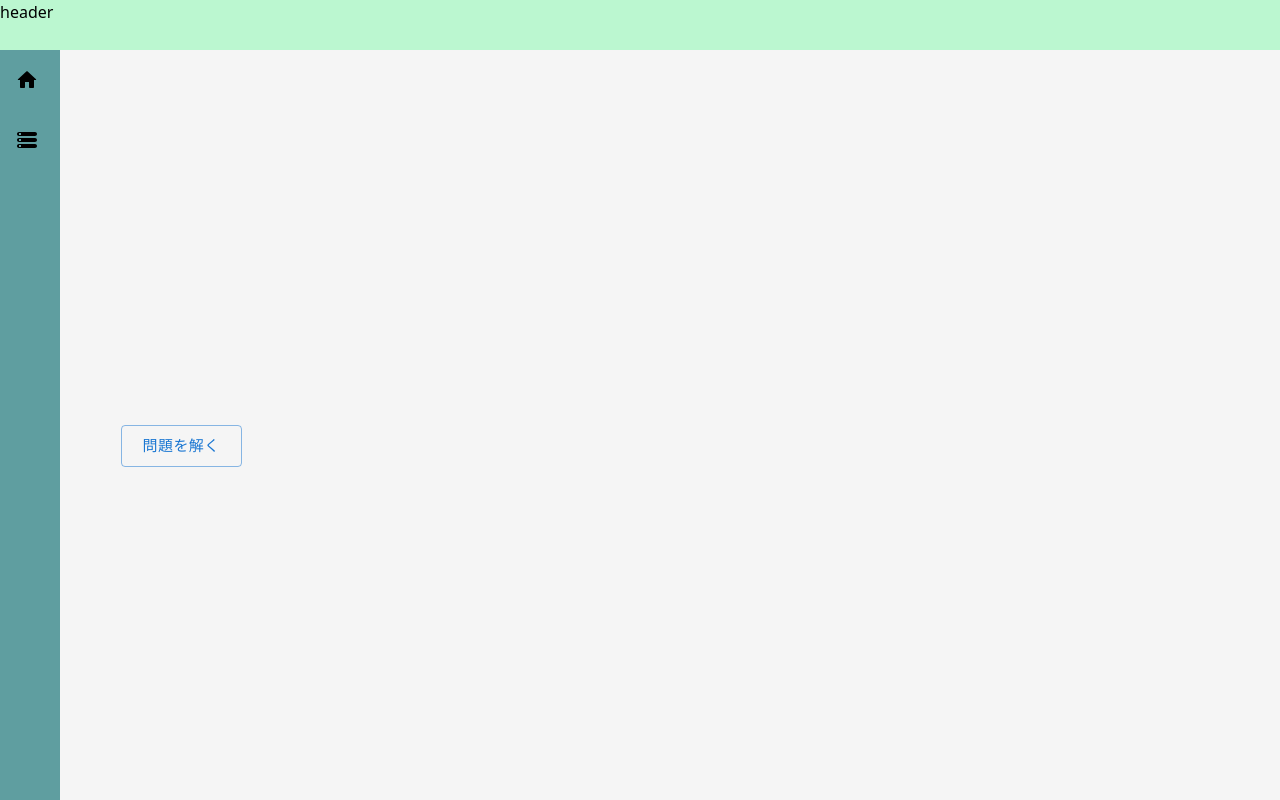
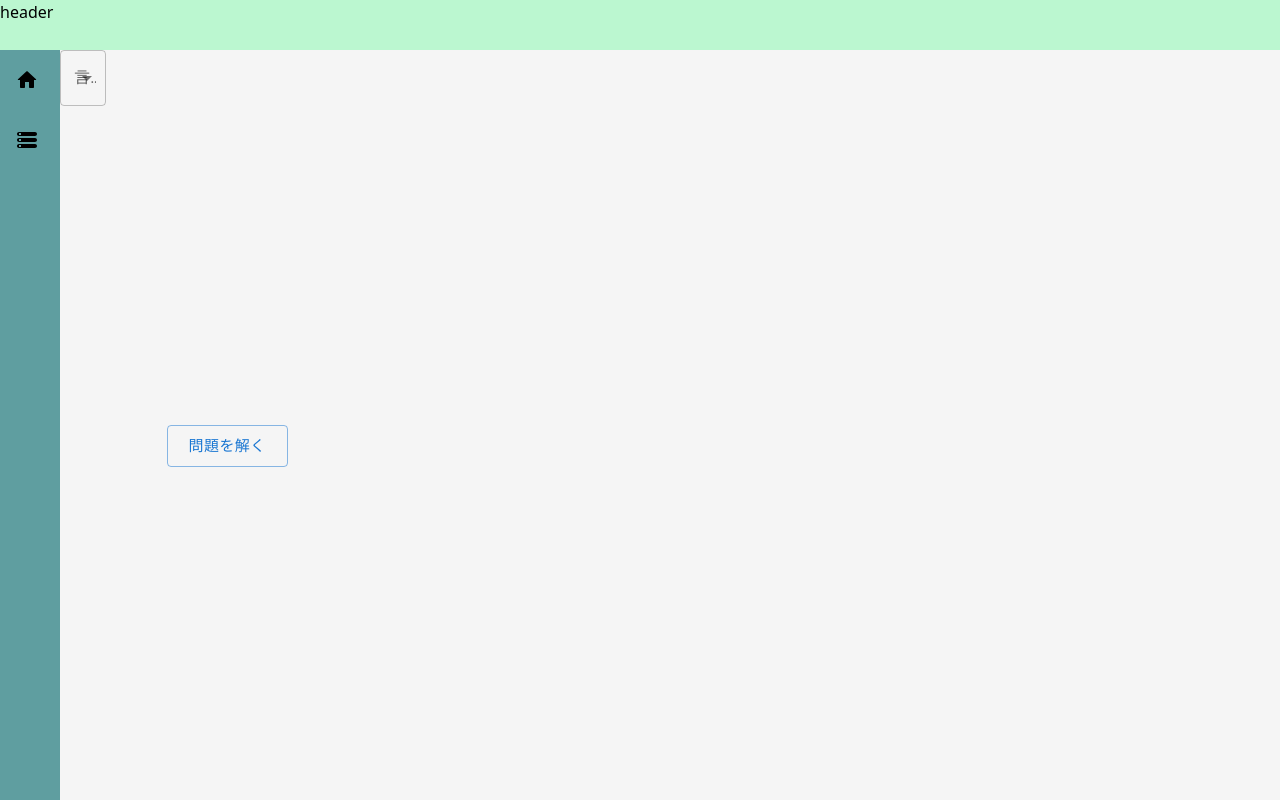
Before and after one commit to WantanXD/ai_teaching_prgm_client, a Next.js app: page / in a window 1280 px wide. Built offline with nearby package versions, Linux system fonts and the light colour scheme.

Commit message:
ドロップダウンメニューの実装

```diff
--- a/src/pages/InteractiveQandA/index.tsx
+++ b/src/pages/InteractiveQandA/index.tsx
@@ -1,5 +1,4 @@
 import React, { useRef, useState, useEffect } from 'react';
-import { useSearchParams } from 'next/navigation';
 import ReactMarkdown from 'react-markdown';
 import { apiClient } from '@/lib/apiClient';
 import { Button } from '@mui/material';
@@ -18,8 +17,7 @@ const InteractiveQandA = () => {
   const [questionCount, setQuestionCount] = useState<number>(0);
   const [isFillTextArea, setIsFillTextArea] = useState<boolean>(false);
   const answerRef = useRef<HTMLTextAreaElement | null>(null);
-  const searchParams = useSearchParams();
-  const programmingLang = searchParams.get("pl");
+  const programmingLang = localStorage.getItem("pl");
 
   const initStatus = () => {
     setIsSendAnswer(false);
--- a/src/pages/index.tsx
+++ b/src/pages/index.tsx
@@ -1,9 +1,10 @@
 import Image from "next/image";
+import React, { useEffect, useState } from 'react';
 import { Inter } from "next/font/google";
 import Header from "@/components/Header";
 import Sidebar from "@/components/Sidebar";
 import NextLink from "next/link";
-import {Button, Link as MuiLink} from "@mui/material/";
+import {Button, Link as MuiLink, FormControl, InputLabel, Select, MenuItem} from "@mui/material/";
 
 const inter = Inter({ subsets: ["latin"] });
 
@@ -12,7 +13,26 @@ const inter = Inter({ subsets: ["latin"] });
 
 export default function Home() {
 
-  let programmingLang = "javascript";
+  const programmingLangs: { [key : string] : string } = {
+    'Java' : 'java',
+    'C言語' : 'c',
+    'JavaScript' : 'javascript'
+  };
+  let selectedLang:string = programmingLangs[0];
+
+  useEffect(() => {
+    if (localStorage.getItem('pl') !== null) {
+      const storedLang = localStorage.getItem('pl');
+      selectedLang = (storedLang !== null ? storedLang : selectedLang);
+    }
+    console.log(selectedLang);
+  }, [])
+
+  const handleSelectLang = (e:any) => {
+    selectedLang = e.target.value;
+    localStorage.setItem('pl', selectedLang);
+    console.log(selectedLang);
+  }
 
   return (
     <main className="h-screen">
@@ -22,12 +42,27 @@ export default function Home() {
       <div className="MainContainer h-full flex">
         <Sidebar/>
         <div className="MyBody">
+          <div className="selectLanguage">
+            <FormControl fullWidth>
+              <InputLabel id="laguage-select-label">言語を選択</InputLabel>
+              <Select
+                labelId="language-select-label"
+                id="language-select"
+                value={selectedLang}
+                label="selectLang"
+                onChange={handleSelectLang}
+              >
+                {Object.keys(programmingLangs).map((lang, index) => (
+                    <MenuItem
+                      value={programmingLangs[lang]}
+                      selected={programmingLangs[lang] === selectedLang}
+                    >{lang}</MenuItem>
+                ))}
+              </Select>
+            </FormControl>
+          </div>
           <NextLink
-            href={{
-              pathname: "./InteractiveQandA",
-              query : { pl : programmingLang }
-            }}
-            as="" passHref>
+            href={"./InteractiveQandA"} as="" passHref>
             <Button className="StartButton" variant='outlined' size="large">問題を解く</Button>
           </NextLink>
         </div>
```
